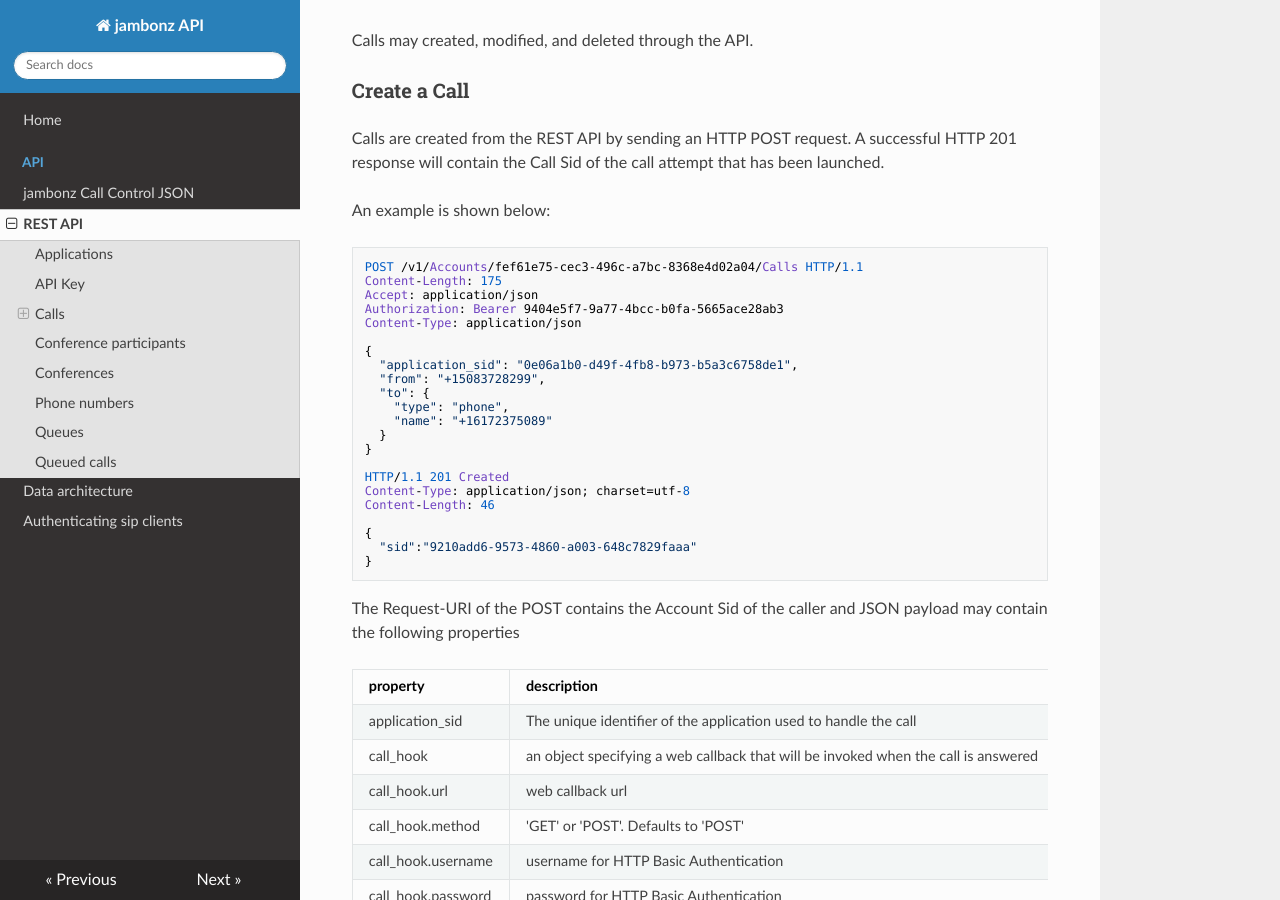
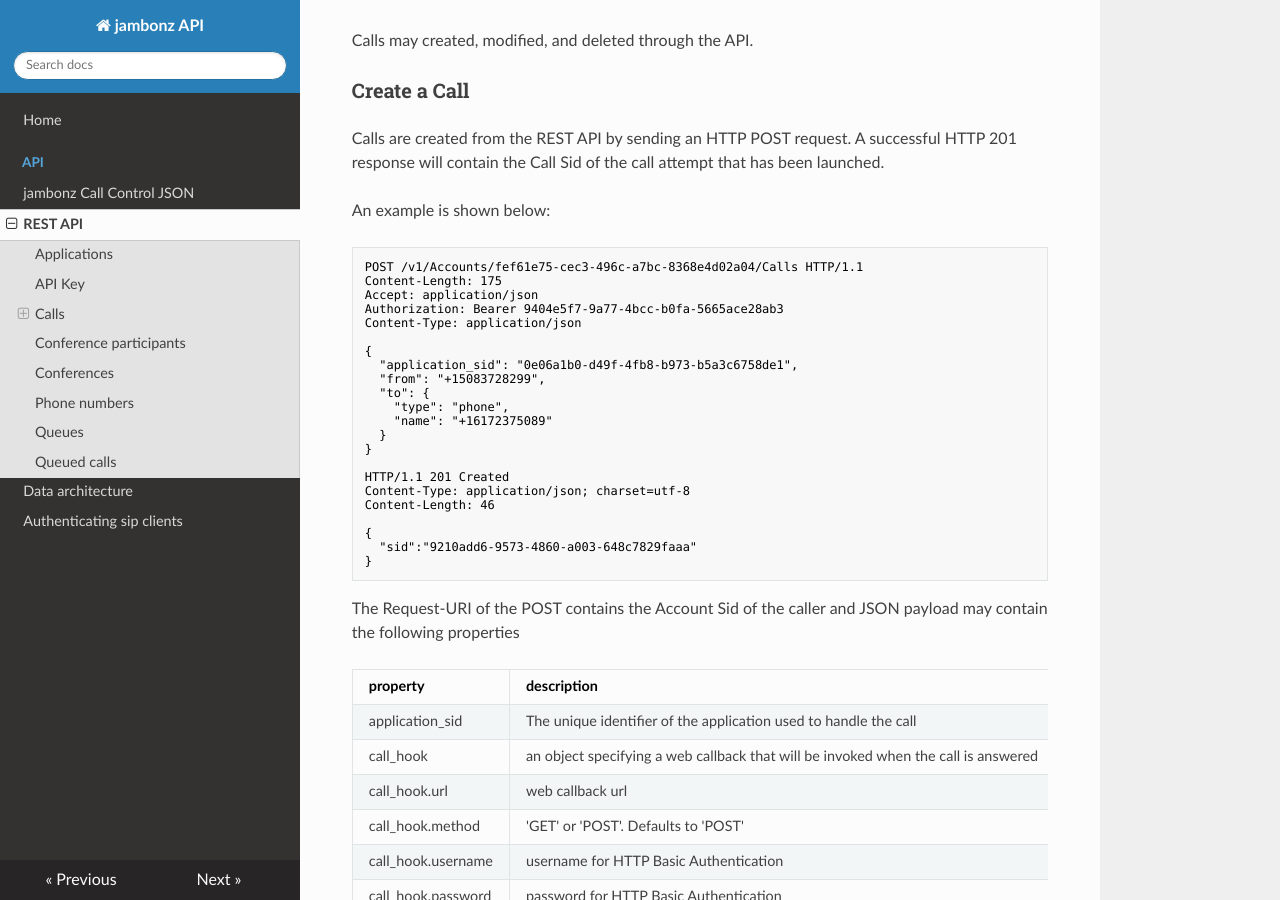
Before and after one commit to jambonz/jambonz-docs, an MkDocs documentation site: the page built from docs/rest.md, in a window 1280 px wide and 900 px high, scrolled down 1339 px. Built offline with MkDocs 1.6.1, drawn with Linux system fonts in a browser that asks for light colours; nearby versions of some CDN libraries.

Commit message:
more docs

````diff
--- a/docs/rest.md
+++ b/docs/rest.md
@@ -41,7 +41,7 @@
 Calls are created from the REST API by sending an HTTP POST request. A successful HTTP 201 response will contain the Call Sid of the call attempt that has been launched.
 
 An example is shown below:
-```js
+```xml
 POST /v1/Accounts/fef61e75-cec3-496c-a7bc-8368e4d02a04/Calls HTTP/1.1
 Content-Length: 175
 Accept: application/json
````
